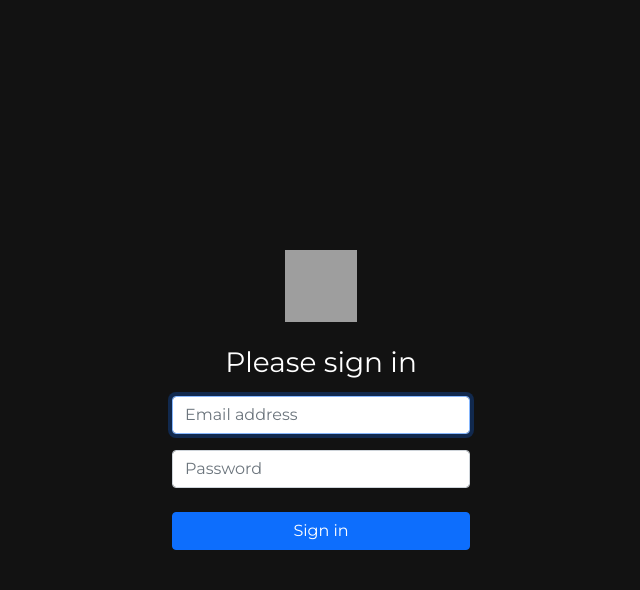
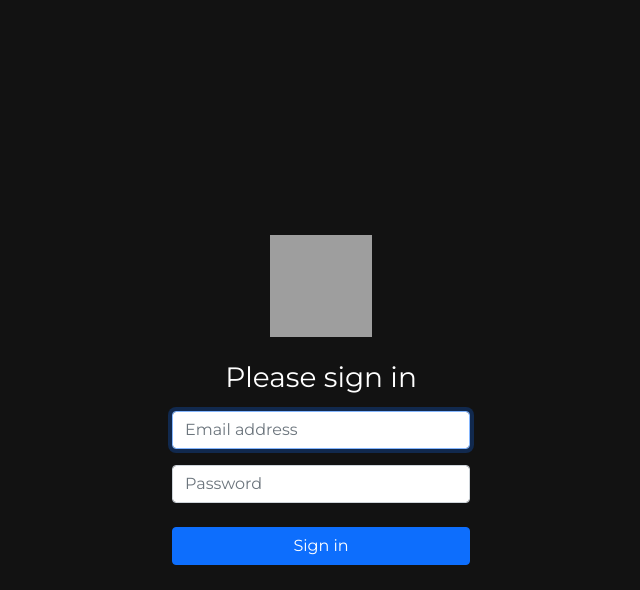
Before and after one commit to lj4028aim/TCSS506_Project, a Flask app: page /home in a window 1280 px wide. Shown: the top 590 px of the page, without its empty margins (319-959 px from the left). Run offline with Flask 2, Linux system fonts and the light colour scheme; grey boxes are pictures that could not be loaded.

Commit message:
add new logo for login page

```diff
--- a/flask-project/templates/login.html
+++ b/flask-project/templates/login.html
@@ -32,7 +32,7 @@
             <section class="w-100 m-auto p-3 text-center" style="max-width:330px;">
                 <form method="post">
                     {{ form.csrf_token }}
-                    <img class="mb-4" src="https://getbootstrap.com/docs/4.0/assets/brand/bootstrap-solid.svg" alt="" width="72" height="72">
+                    <img class="mb-4" src="https://th.bing.com/th/id/OIG.kFprir8.tHEd2QltvC7Q?pid=ImgGn" alt="" width="102" height="102">
                     <h1 class="h3 mb-3 font-weight-normal text-white">Please sign in</h1>
                     <div class="text-start text-secondary">
                         {{ form.email(class_="form-control mb-3", placeholder="Email address", autofocus=True) }}
```
